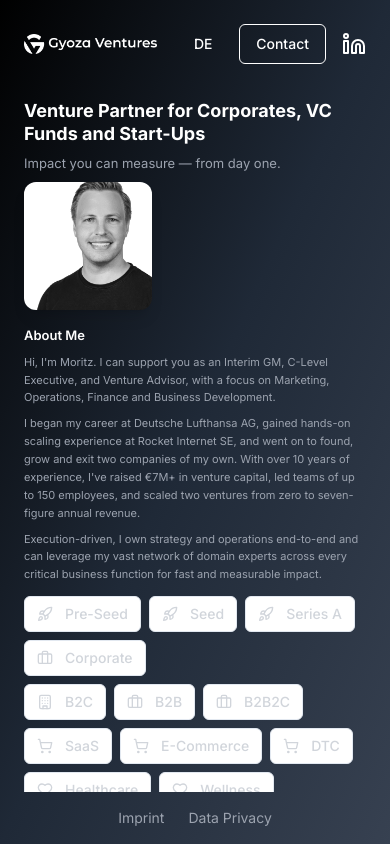
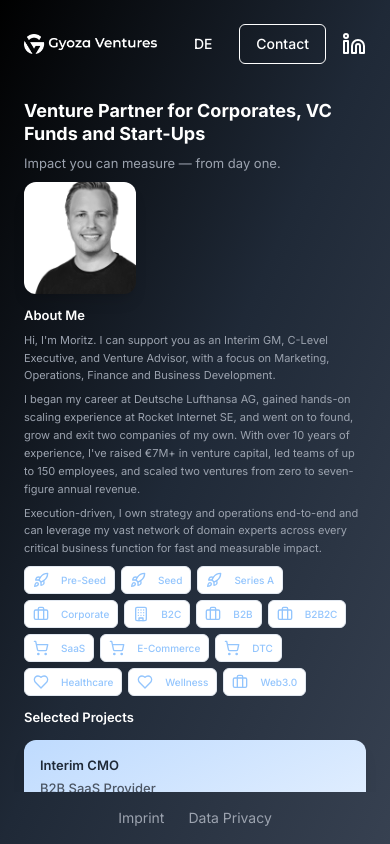
Before and after one commit to gyozaventures/gyoza-ventures-lp.github.io, a React (Vite) app: page / in a window 390 px wide. Built offline with nearby package versions, Linux system fonts and the light colour scheme.

Commit message:
Refactor: Improve AboutMe component layout
- Decreased badge batch sizes.
- Moved business model badges to the first row.
- Applied blue text color to badges.
- Adjusted sizing and responsiveness for better desktop fit.

```diff
--- a/src/components/AboutMe.tsx
+++ b/src/components/AboutMe.tsx
@@ -10,86 +10,82 @@ const AboutMe = () => {
   const t = translations[language].aboutMe;
 
   return (
-    <div className="flex flex-col md:flex-row gap-4 md:gap-6 mb-4 md:mb-6">
+    <div className="flex flex-col md:flex-row gap-3 md:gap-4 mb-3 md:mb-4">
       <div className="flex-shrink-0">
         <img
           src="/lovable-uploads/77a88ba2-5ef3-4367-8a47-de069e01c842.png"
           alt="Profile"
-          className="w-32 md:w-48 h-32 md:h-48 object-cover rounded-xl shadow-lg"
+          className="w-28 md:w-40 h-28 md:h-40 object-cover rounded-xl shadow-lg"
         />
       </div>
       <div className="flex-grow flex flex-col">
         <div className="flex-grow">
-          <h2 className="text-[13px] md:text-[15px] font-semibold text-white mb-2 md:mb-3">{t.title}</h2>
-          <div className="space-y-2 md:space-y-3 text-[11px] md:text-[12px] text-gray-400 leading-relaxed">
+          <h2 className="text-[13px] md:text-[15px] font-semibold text-white mb-1.5 md:mb-2">{t.title}</h2>
+          <div className="space-y-1.5 md:space-y-2 text-[11px] md:text-[12px] text-gray-400 leading-relaxed">
             <p>{t.paragraph1}</p>
             <p>{t.paragraph2}</p>
             <p>{t.paragraph3}</p>
           </div>
         </div>
 
-        {/* Category Badges moved below text */}
-        <div className="mt-3 space-y-2">
-          {/* Funding Stage */}
-          <div className="flex flex-wrap gap-2">
-            <Button variant="outline" size="sm" className="text-gray-300 hover:text-white">
-              <Rocket className="mr-1 h-4 w-4" />
+        {/* Category Badges with reduced size and new layout */}
+        <div className="mt-2 space-y-1.5">
+          {/* First row: Funding Stage + Business Model */}
+          <div className="flex flex-wrap gap-1.5">
+            <Button variant="outline" size="sm" className="h-7 px-2 text-[10px] md:text-[11px] text-blue-300 hover:text-blue-200">
+              <Rocket className="mr-1 h-3 w-3" />
               Pre-Seed
             </Button>
-            <Button variant="outline" size="sm" className="text-gray-300 hover:text-white">
-              <Rocket className="mr-1 h-4 w-4" />
+            <Button variant="outline" size="sm" className="h-7 px-2 text-[10px] md:text-[11px] text-blue-300 hover:text-blue-200">
+              <Rocket className="mr-1 h-3 w-3" />
               Seed
             </Button>
-            <Button variant="outline" size="sm" className="text-gray-300 hover:text-white">
-              <Rocket className="mr-1 h-4 w-4" />
+            <Button variant="outline" size="sm" className="h-7 px-2 text-[10px] md:text-[11px] text-blue-300 hover:text-blue-200">
+              <Rocket className="mr-1 h-3 w-3" />
               Series A
             </Button>
-            <Button variant="outline" size="sm" className="text-gray-300 hover:text-white">
-              <Briefcase className="mr-1 h-4 w-4" />
+            <Button variant="outline" size="sm" className="h-7 px-2 text-[10px] md:text-[11px] text-blue-300 hover:text-blue-200">
+              <Briefcase className="mr-1 h-3 w-3" />
               Corporate
             </Button>
-          </div>
-
-          {/* Business Model */}
-          <div className="flex flex-wrap gap-2">
-            <Button variant="outline" size="sm" className="text-gray-300 hover:text-white">
-              <Building className="mr-1 h-4 w-4" />
+            <Button variant="outline" size="sm" className="h-7 px-2 text-[10px] md:text-[11px] text-blue-300 hover:text-blue-200">
+              <Building className="mr-1 h-3 w-3" />
               B2C
             </Button>
-            <Button variant="outline" size="sm" className="text-gray-300 hover:text-white">
-              <Briefcase className="mr-1 h-4 w-4" />
+            <Button variant="outline" size="sm" className="h-7 px-2 text-[10px] md:text-[11px] text-blue-300 hover:text-blue-200">
+              <Briefcase className="mr-1 h-3 w-3" />
               B2B
             </Button>
-            <Button variant="outline" size="sm" className="text-gray-300 hover:text-white">
-              <Briefcase className="mr-1 h-4 w-4" />
+            <Button variant="outline" size="sm" className="h-7 px-2 text-[10px] md:text-[11px] text-blue-300 hover:text-blue-200">
+              <Briefcase className="mr-1 h-3 w-3" />
               B2B2C
             </Button>
           </div>
 
-          {/* Industry */}
-          <div className="flex flex-wrap gap-2">
-            <Button variant="outline" size="sm" className="text-gray-300 hover:text-white">
-              <ShoppingCart className="mr-1 h-4 w-4" />
+          {/* Second row: Industry */}
+          <div className="flex flex-wrap gap-1.5">
+            <Button variant="outline" size="sm" className="h-7 px-2 text-[10px] md:text-[11px] text-blue-300 hover:text-blue-200">
+              <ShoppingCart className="mr-1 h-3 w-3" />
               SaaS
             </Button>
-            <Button variant="outline" size="sm" className="text-gray-300 hover:text-white">
-              <ShoppingCart className="mr-1 h-4 w-4" />
+            <Button variant="outline" size="sm" className="h-7 px-2 text-[10px] md:text-[11px] text-blue-300 hover:text-blue-200">
+              <ShoppingCart className="mr-1 h-3 w-3" />
               E-Commerce
             </Button>
-            <Button variant="outline" size="sm" className="text-gray-300 hover:text-white">
-              <ShoppingCart className="mr-1 h-4 w-4" />
+            <Button variant="outline" size="sm" className="h-7 px-2 text-[10px] md:text-[11px] text-blue-300 hover:text-blue-200">
+              <ShoppingCart className="mr-1 h-3 w-3" />
               DTC
             </Button>
-            <Button variant="outline" size="sm" className="text-gray-300 hover:text-white">
-              <Heart className="mr-1 h-4 w-4" />
+            <Button variant="outline" size="sm" className="h-7 px-2 text-[10px] md:text-[11px] text-blue-300 hover:text-blue-200">
+              <Heart className="mr-1 h-3 w-3" />
               Healthcare
             </Button>
-            <Button variant="outline" size="sm" className="text-gray-300 hover:text-white">
-              <Heart className="mr-1 h-4 w-4" />
+            <Button variant="outline" size="sm" className="h-7 px-2 text-[10px] md:text-[11px] text-blue-300 hover:text-blue-200">
+              <Heart className="mr-1 h-3 w-3" />
               Wellness
             </Button>
-            <Button variant="outline" size="sm" className="text-gray-300 hover:text-white">
-              <Briefcase className="mr-1 h-4 w-4" />
+            <Button variant="outline" size="sm" className="h-7 px-2 text-[10px] md:text-[11px] text-blue-300 hover:text-blue-200">
+              <Briefcase className="mr-1 h-3 w-3" />
               Web3.0
             </Button>
           </div>
```
